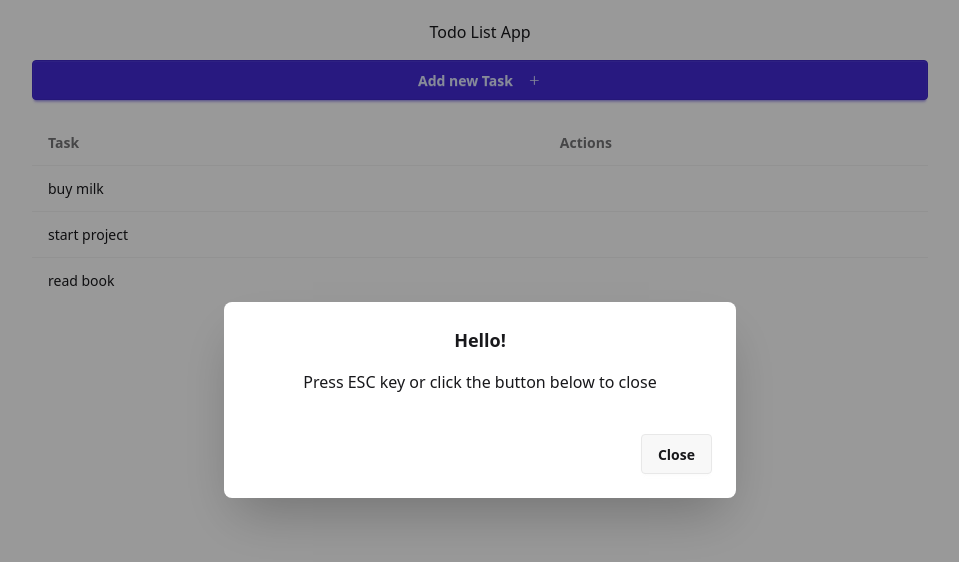
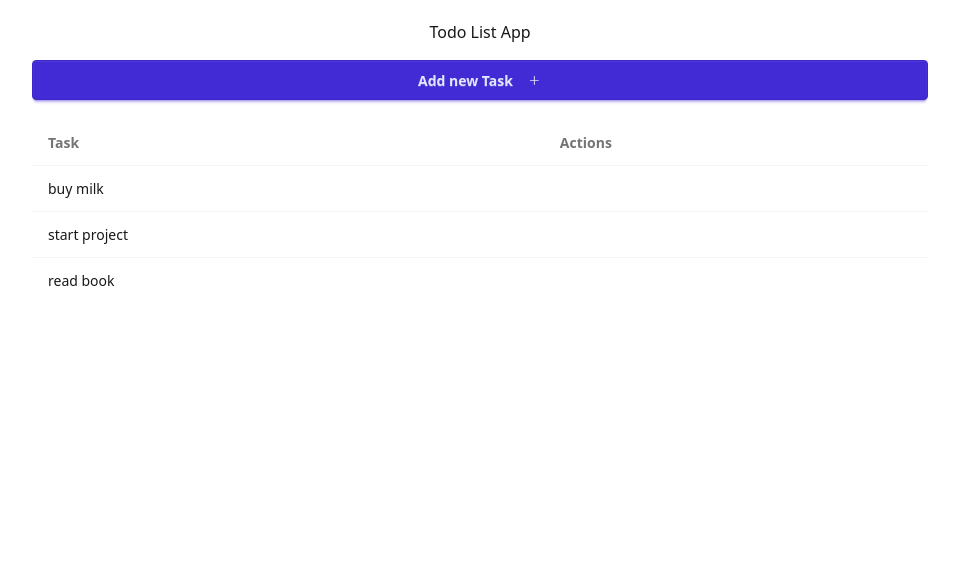
Before and after one commit to Sara18Santos/todo-app, a Next.js app: page / in a window 1280 px wide. Shown: the top 562 px of the page, without its empty margins (160-1119 px from the left). Built offline with nearby package versions, Linux system fonts and the light colour scheme; data requests are answered from the project's data file.

Commit message:
setup modal for add task

```diff
--- a/app/components/AddTask.tsx
+++ b/app/components/AddTask.tsx
@@ -1,3 +1,4 @@
+'use client'
 import { GoPlus } from "react-icons/go";
 import Modal from "./Modal";
 import { useState } from "react";
@@ -5,8 +6,8 @@ const AddTask = () => {
   const [modalOpen, setModalOpen] = useState<boolean>(false);
   return (
     <div>
-      <button className="btn btn-primary w-full"> Add new Task <GoPlus className="ml-2" size={15}/> </button>
-      <Modal modalOpen={modalOpen}/>
+      <button onClick={()=>setModalOpen(true)} className="btn btn-primary w-full"> Add new Task <GoPlus className="ml-2" size={15}/> </button>
+      <Modal modalOpen={modalOpen} setModalOpen={setModalOpen}/>
     </div>
 
   )
--- a/app/components/Modal.tsx
+++ b/app/components/Modal.tsx
@@ -1,14 +1,19 @@
-const Modal = () => {
+interface ModalProps{
+  modalOpen: boolean // true or false
+  setModalOpen: () => void;
+}
+
+const Modal: React.FC<ModalProps> = ({modalOpen, setModalOpen}) => {
   return (
-    <div className="modal modal-open">
+    <div className={`modal ${modalOpen ? "modal-open": ""}`}>
       {/* Open the modal using document.getElementById('ID').showModal() method */}
       <div className="modal-box">
         <h3 className="font-bold text-lg">Hello!</h3>
-        <p className="py-4">Press ESC key or click the button below to close</p>
+        <p className="py-4">Press ESC key or click  button below to close</p>
         <div className="modal-action">
           <form method="dialog">
             {/* if there is a button in form, it will close the modal */}
-            <button className="btn">Close</button>
+            <button className="btn" onClick={() => setModalOpen(false)}>Close</button>
           </form>
         </div>
       </div>
```
